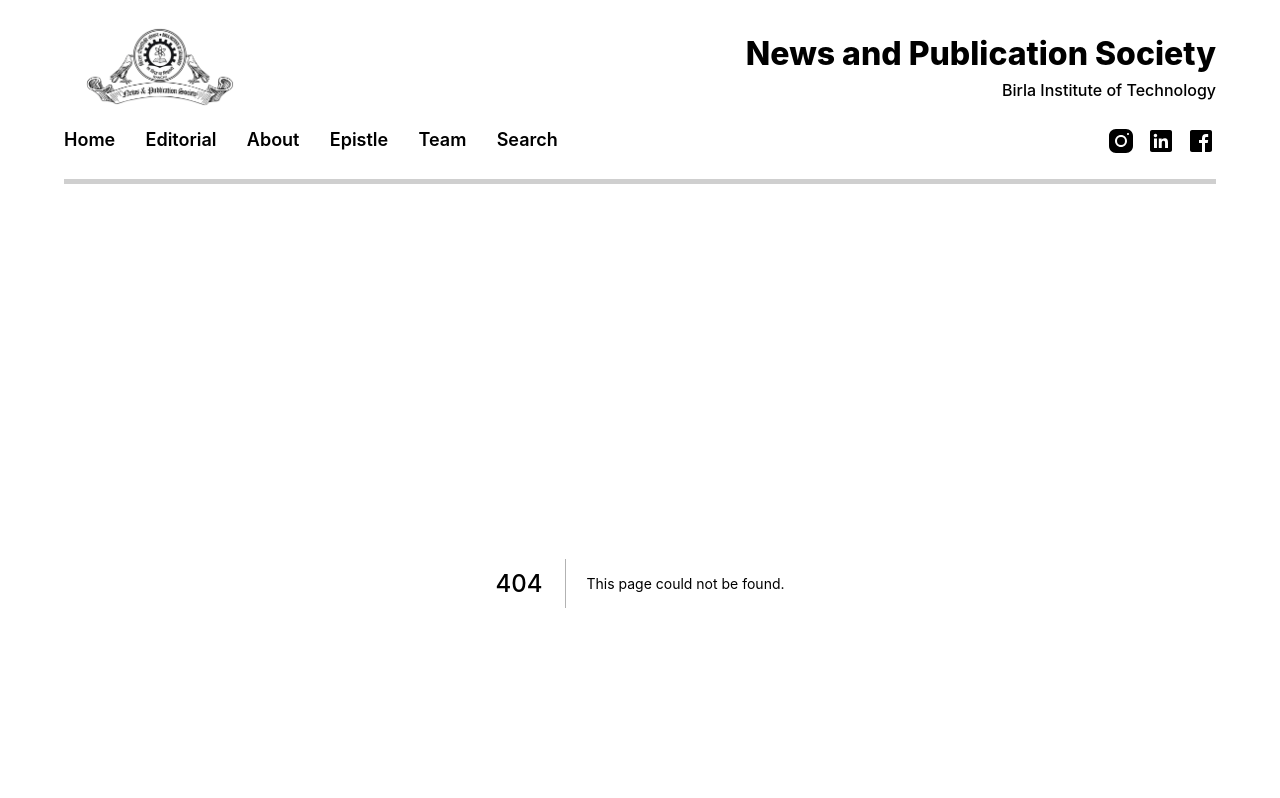
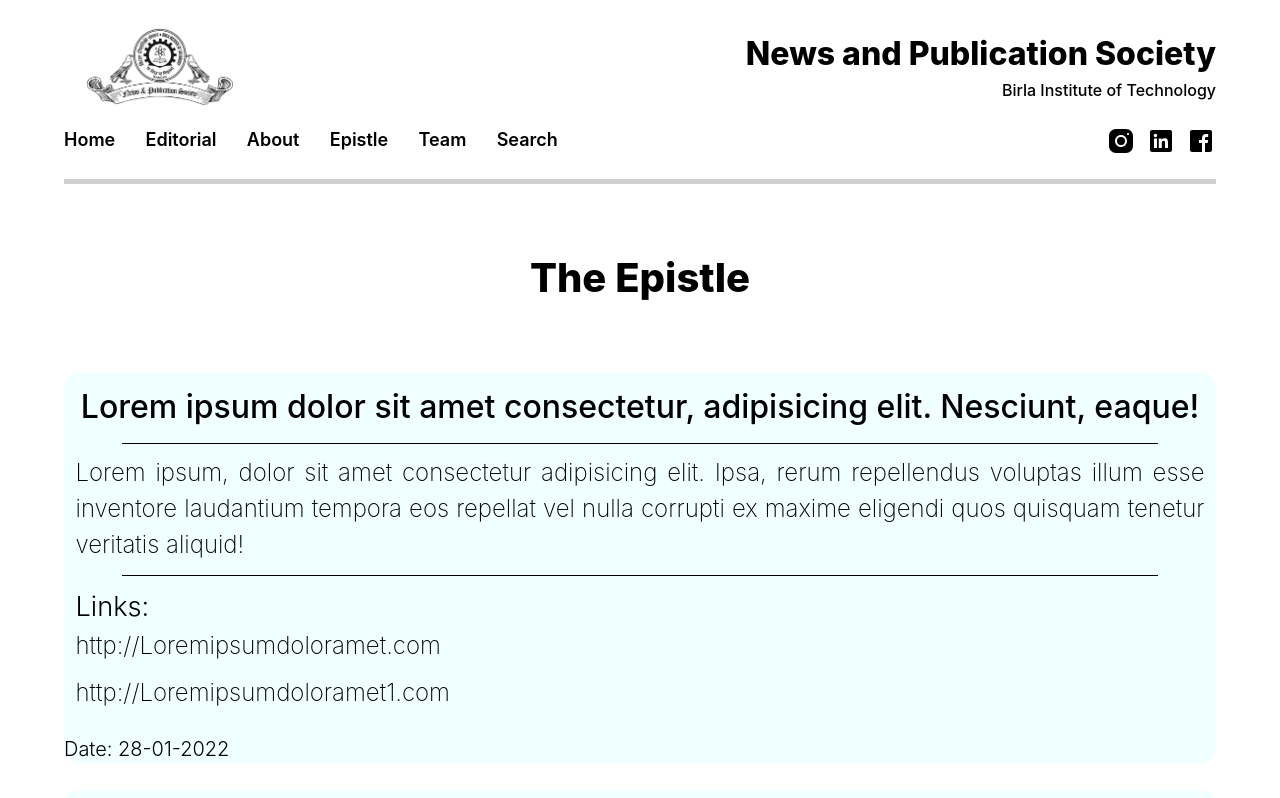
Before and after one commit to Riturajrs/NAPS-Website, a Next.js app: page /Epistle in a window 1280 px wide. Before the commit this address had no page. Shown: the top 798 px of the page. Built offline with nearby package versions, Linux system fonts and the light colour scheme.

Commit message:
Epistle page added

```diff
--- /dev/null
+++ b/components/Epistle/Epistle.js
@@ -0,0 +1,17 @@
+import Data from './dummy_data'
+import styles from './Epistle.module.css'
+import Section from './sections/section'
+
+export default function Main () {
+  return (
+    <div className={styles.main_body}>
+      <div className={styles.heading}>The Epistle</div>
+      {Data.blogs.map(blog => {
+        let date = new Date(blog.body.DateAdded)
+        date = date.toISOString().substring(0,10);
+        date = date.split("-").reverse().join("-");
+        return <Section DateAdded={date} body={blog.body} />
+      })}
+    </div>
+  )
+}
--- /dev/null
+++ b/components/Epistle/Epistle.module.css
@@ -0,0 +1,11 @@
+.main_body {
+  text-align: center;
+  align-items: center;
+}
+
+.heading {
+  font-size: 2.5rem;
+  font-weight: 800;
+  text-align: center;
+  padding: 5%;
+}
--- /dev/null
+++ b/components/Epistle/dummy_data.json
@@ -0,0 +1,71 @@
+{
+  "blogs": [
+    {
+      "body": {
+        "id": "1",
+        "title": "Lorem ipsum dolor sit amet consectetur, adipisicing elit. Nesciunt, eaque!",
+        "content": "Lorem ipsum, dolor sit amet consectetur adipisicing elit. Ipsa, rerum repellendus voluptas illum esse inventore laudantium tempora eos repellat vel nulla corrupti ex maxime eligendi quos quisquam tenetur veritatis aliquid!",
+        "author": "Lorem ipsum dolor sit amet.",
+        "tags": ["Lorem", "ipsum", "dolor", "sit."],
+        "links": [
+          "http://Loremipsumdoloramet.com",
+          "http://Loremipsumdoloramet1.com"
+        ],
+        "DateAdded": "2022-01-28T19:51:35.977Z"
+      }
+    },
+    {
+      "body": {
+        "id": "2",
+        "title": "Lorem ipsum dolor sit amet consectetur, adipisicing elit. Nesciunt, eaque!",
+        "content": "Lorem ipsum, dolor sit amet consectetur adipisicing elit. Ipsa, rerum repellendus voluptas illum esse inventore laudantium tempora eos repellat vel nulla corrupti ex maxime eligendi quos quisquam tenetur veritatis aliquid!",
+        "author": "Lorem ipsum dolor sit amet.",
+        "tags": ["Lorem", "ipsum", "dolor", "sit."],
+        "links": [],
+        "DateAdded": "2022-01-30T19:51:35.977Z"
+      }
+    },
+    {
+      "body": {
+        "id": "3",
+        "title": "Lorem ipsum dolor sit amet consectetur, adipisicing elit. Nesciunt, eaque!",
+        "content": "Lorem ipsum, dolor sit amet consectetur adipisicing elit. Ipsa, rerum repellendus voluptas illum esse inventore laudantium tempora eos repellat vel nulla corrupti ex maxime eligendi quos quisquam tenetur veritatis aliquid!",
+        "author": "Lorem ipsum dolor sit amet.",
+        "tags": ["Lorem", "ipsum", "dolor", "sit."],
+        "links": [
+          "http://Loremipsumdoloramet.com",
+          "http://Loremipsumdoloramet1.com"
+        ],
+        "DateAdded": "2022-01-30T19:51:35.977Z"
+      }
+    },
+    {
+      "body": {
+        "id": "4",
+        "title": "Lorem ipsum dolor sit amet consectetur, adipisicing elit. Nesciunt, eaque!",
+        "content": "Lorem ipsum, dolor sit amet consectetur adipisicing elit. Ipsa, rerum repellendus voluptas illum esse inventore laudantium tempora eos repellat vel nulla corrupti ex maxime eligendi quos quisquam tenetur veritatis aliquid!",
+        "author": "Lorem ipsum dolor sit amet.",
+        "tags": ["Lorem", "ipsum", "dolor", "sit."],
+        "links": [
+          "http://Loremipsumdoloramet.com",
+          "http://Loremipsumdoloramet1.com"
+        ],
+        "DateAdded": "2022-01-30T19:51:35.977Z"
+      }
+    },
+    {
+      "body": {
+        "id": "5",
+        "title": "Lorem ipsum dolor sit amet consectetur, adipisicing elit. Nesciunt, eaque!",
+        "content": "Lorem ipsum, dolor sit amet consectetur adipisicing elit. Ipsa, rerum repellendus voluptas illum esse inventore laudantium tempora eos repellat vel nulla corrupti ex maxime eligendi quos quisquam tenetur veritatis aliquid!",
+        "author": "Lorem ipsum dolor sit amet.",
+        "tags": ["Lorem", "ipsum", "dolor", "sit."],
+        "links": [
+          "http://Loremipsumdoloramet.com",
+          "http://Loremipsumdoloramet1.com"
+        ],
+        "DateAdded": "2022-01-30T19:51:35.977Z"
+      }
+    }
+  ]
+}
--- /dev/null
+++ b/components/Epistle/sections/section.js
@@ -0,0 +1,28 @@
+import Link from 'next/link'
+import styles from './section.module.css'
+
+
+export default function Section ({ DateAdded ,body }) {
+  const { id, title, content, links } = body
+
+  return (
+    <div className={styles.main_body}>
+      <div className={styles.title}>{title}</div>
+      <hr className={styles.line} />
+      <div className={styles.content}>{content}</div>
+      {links.length > 0 && (
+          <div>
+          <hr className={styles.line} />
+        <div className={styles.links_heading}>
+          Links:
+          {links.map(link => (
+            <div className={styles.links}>
+                <Link href={link}>{link}</Link>
+            </div>
+          ))}
+        </div>
+      </div>)}
+      <div className={styles.date}>Date: {DateAdded}</div>
+    </div>
+  )
+}
--- /dev/null
+++ b/components/Epistle/sections/section.module.css
@@ -0,0 +1,48 @@
+.main_body {
+  margin-left: 5%;
+  border-radius: 1rem;
+  background-color: azure;
+  width: 90%;
+  margin-bottom: 2%;
+}
+
+.title {
+  font-size: 2rem;
+  font-weight: 500;
+  text-align: center;
+  padding: 1%;
+}
+
+.line{
+    margin-left: 5%;
+    width: 90%;
+    border-color: black;
+}
+
+.links_heading{
+    font-size: 1.7rem;
+    font-weight: 300;
+    text-align: justify;
+    padding: 1%;
+}
+
+.date{
+    font-size: 1.25rem;
+    font-weight: 300;
+    margin-bottom: 1%;
+    text-align: left;
+}
+
+
+.links{
+    font-size: 1.5rem;
+    font-weight: 200;
+    margin-bottom: 1%;
+}
+
+.content {
+  font-size: 1.5rem;
+  font-weight: 200;
+  text-align: justify;
+  padding: 1%;
+}
--- /dev/null
+++ b/pages/Epistle/index.js
@@ -0,0 +1,5 @@
+import Epistle from "../../components/Epistle/Epistle"
+export default function team(){
+    return <Epistle />
+
+}
```
